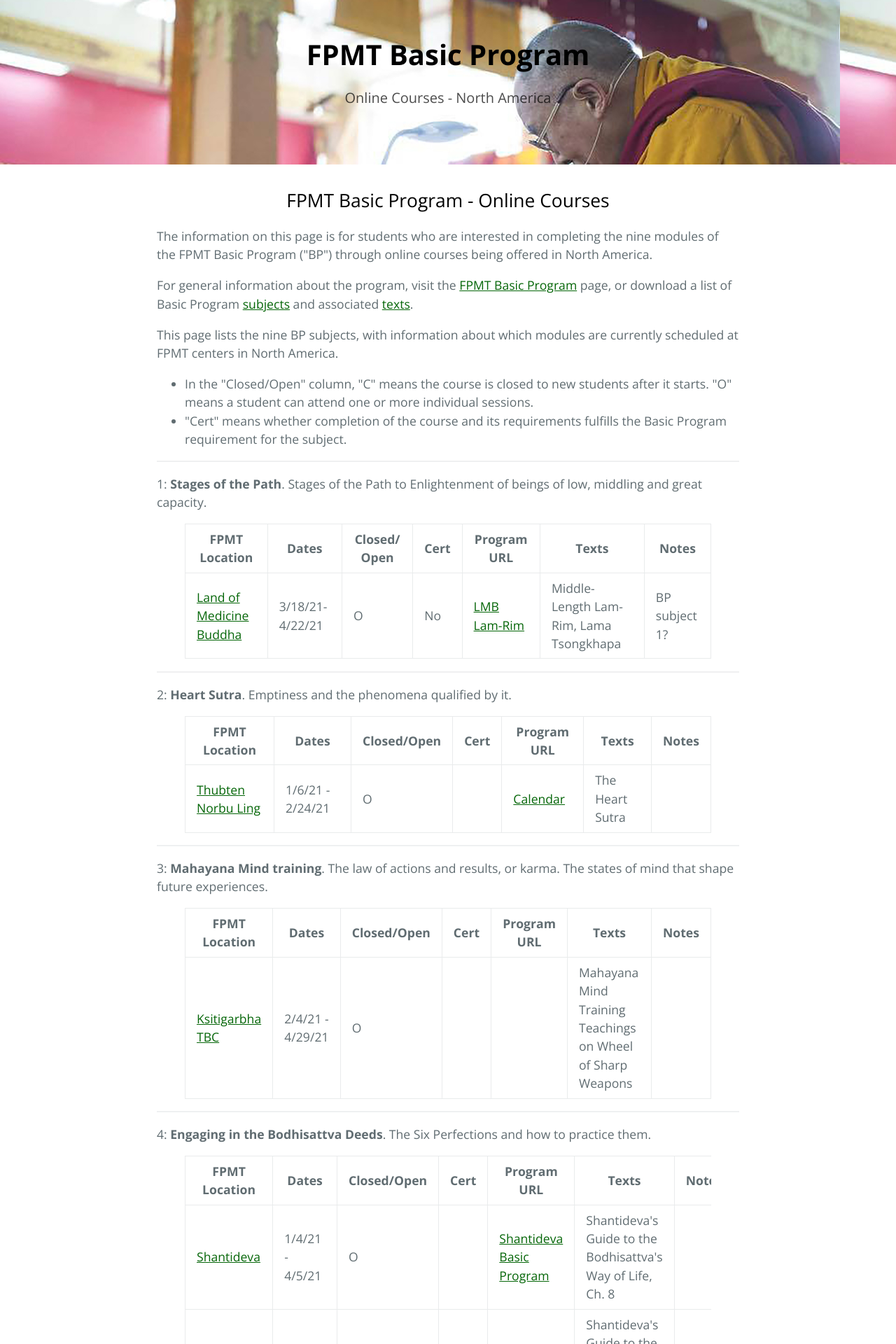
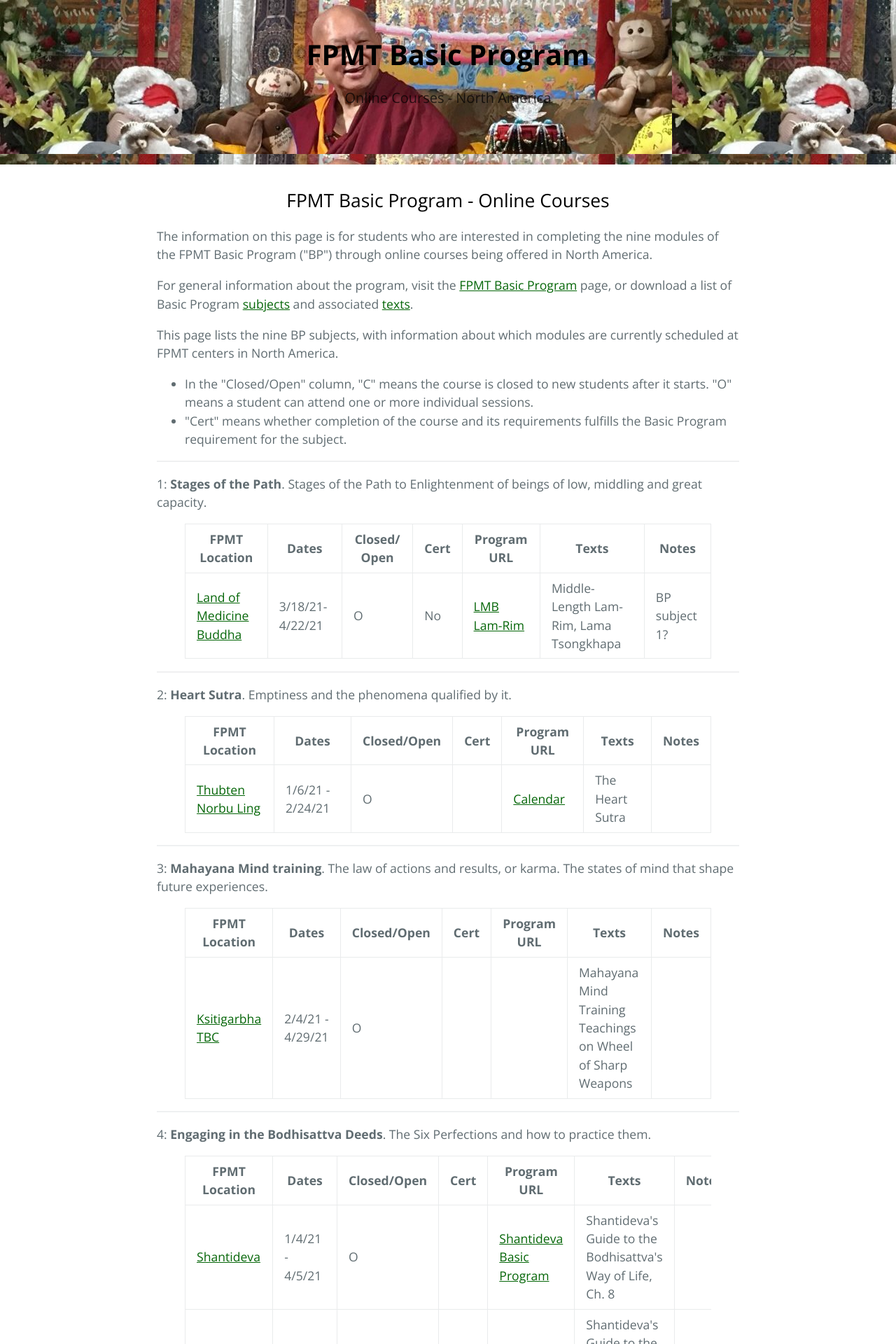
Before and after one commit to lgeorge/lgeorge.github.io, a Jekyll site: the page built from index.html, in a window 1280 px wide. Shown: the top 1920 px of the page at 70% size. Built offline with Jekyll 4.4.1, drawn with Linux system fonts in a browser that asks for light colours.

Commit message:
try new image

```diff
--- a/assets/css/style.scss
+++ b/assets/css/style.scss
@@ -19,7 +19,8 @@
   background-position: center; /* Center the image */
   background-size: cover;
   background-repeat: no-repeat;
-  background: url('https://raw.githubusercontent.com/lgeorge/lgeorge.github.io/master/_images/fpmt-na-header-trimmed.png');
+  /* background: url('https://raw.githubusercontent.com/lgeorge/lgeorge.github.io/master/_images/fpmt-na-header-trimmed.png');  */
+  background: url('https://raw.githubusercontent.com/lgeorge/lgeorge.github.io/master/_images/lz-rinpoche.jpg');
 
   /* @include large {
     padding: 5rem 6rem;
```
